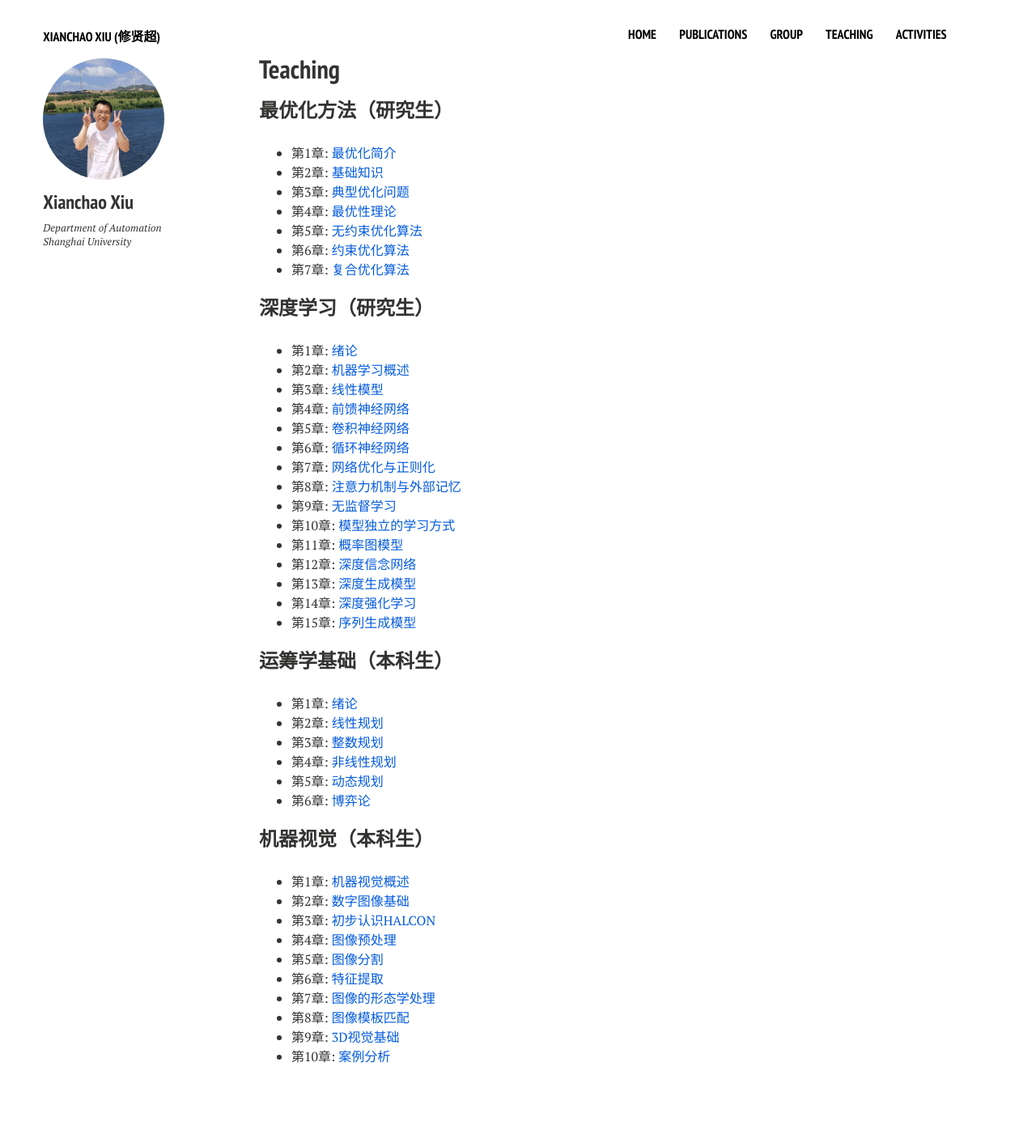
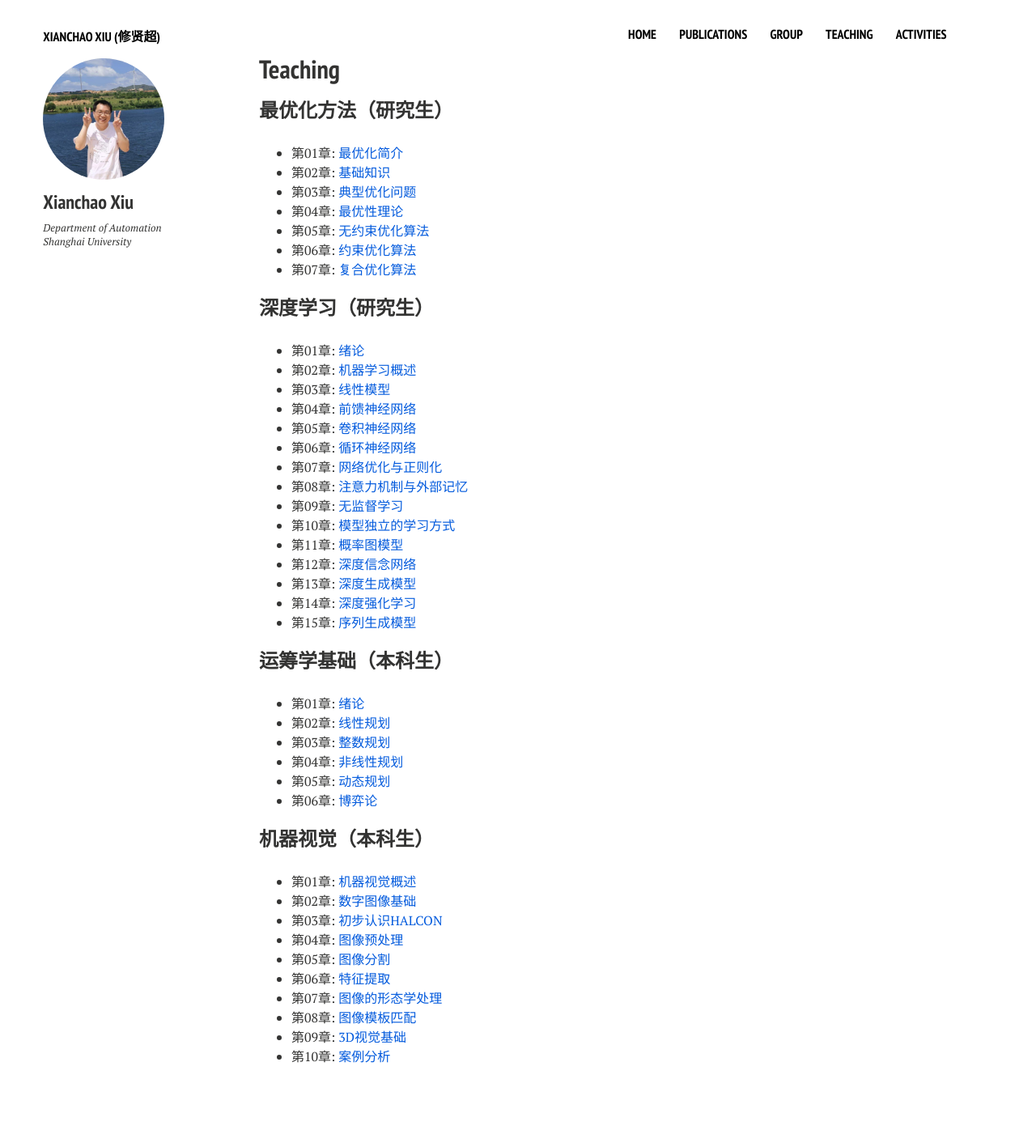
Before and after one commit to xianchaoxiu/xianchaoxiu.github.io, a Jekyll site: the page built from teaching/index.md, in a window 1280 px wide. Shown: the whole page at 81% size. Built offline with Jekyll 4.4.1, drawn with Linux system fonts in a browser that asks for light colours; nearby versions of some CDN libraries.

Commit message:
Update index.md

```diff
--- a/teaching/index.md
+++ b/teaching/index.md
@@ -13,25 +13,25 @@ share: false
 
 
 ### 最优化方法（研究生）
-* 第1章: <a href="../teaching/OPT_1.pdf" class="textlink" target="_blank">最优化简介 </a>
-* 第2章: <a href="../teaching/OPT_2.pdf" class="textlink" target="_blank">基础知识</a>
-* 第3章: <a href="../teaching/OPT_3.pdf" class="textlink" target="_blank">典型优化问题</a>
-* 第4章: <a href="../teaching/OPT_4.pdf" class="textlink" target="_blank">最优性理论</a>
-* 第5章: <a href="../teaching/OPT_5.pdf" class="textlink" target="_blank">无约束优化算法</a>
-* 第6章: <a href="../teaching/OPT_6.pdf" class="textlink" target="_blank">约束优化算法</a>
-* 第7章: <a href="../teaching/OPT_7.pdf" class="textlink" target="_blank">复合优化算法</a>
+* 第01章: <a href="../teaching/OPT_1.pdf" class="textlink" target="_blank">最优化简介 </a>
+* 第02章: <a href="../teaching/OPT_2.pdf" class="textlink" target="_blank">基础知识</a>
+* 第03章: <a href="../teaching/OPT_3.pdf" class="textlink" target="_blank">典型优化问题</a>
+* 第04章: <a href="../teaching/OPT_4.pdf" class="textlink" target="_blank">最优性理论</a>
+* 第05章: <a href="../teaching/OPT_5.pdf" class="textlink" target="_blank">无约束优化算法</a>
+* 第06章: <a href="../teaching/OPT_6.pdf" class="textlink" target="_blank">约束优化算法</a>
+* 第07章: <a href="../teaching/OPT_7.pdf" class="textlink" target="_blank">复合优化算法</a>
 
 
 ### 深度学习（研究生）
-* 第1章: <a href="../teaching/DL_1.pdf" class="textlink" target="_blank">绪论 </a>
-* 第2章: <a href="../teaching/DL_2.pdf" class="textlink" target="_blank">机器学习概述   </a>
-* 第3章: <a href="../teaching/DL_3.pdf" class="textlink" target="_blank">线性模型 </a>
-* 第4章: <a href="../teaching/DL_4.pdf" class="textlink" target="_blank">前馈神经网络 </a>
-* 第5章: <a href="../teaching/DL_5.pdf" class="textlink" target="_blank">卷积神经网络 </a>
-* 第6章: <a href="../teaching/DL_6.pdf" class="textlink" target="_blank">循环神经网络 </a>
-* 第7章: <a href="../teaching/DL_7.pdf" class="textlink" target="_blank">网络优化与正则化</a>
-* 第8章: <a href="../teaching/DL_8.pdf" class="textlink" target="_blank">注意力机制与外部记忆  </a>
-* 第9章: <a href="../teaching/DL_9.pdf" class="textlink" target="_blank">无监督学习</a>
+* 第01章: <a href="../teaching/DL_1.pdf" class="textlink" target="_blank">绪论 </a>
+* 第02章: <a href="../teaching/DL_2.pdf" class="textlink" target="_blank">机器学习概述   </a>
+* 第03章: <a href="../teaching/DL_3.pdf" class="textlink" target="_blank">线性模型 </a>
+* 第04章: <a href="../teaching/DL_4.pdf" class="textlink" target="_blank">前馈神经网络 </a>
+* 第05章: <a href="../teaching/DL_5.pdf" class="textlink" target="_blank">卷积神经网络 </a>
+* 第06章: <a href="../teaching/DL_6.pdf" class="textlink" target="_blank">循环神经网络 </a>
+* 第07章: <a href="../teaching/DL_7.pdf" class="textlink" target="_blank">网络优化与正则化</a>
+* 第08章: <a href="../teaching/DL_8.pdf" class="textlink" target="_blank">注意力机制与外部记忆  </a>
+* 第09章: <a href="../teaching/DL_9.pdf" class="textlink" target="_blank">无监督学习</a>
 * 第10章: <a href="../teaching/DL_10.pdf" class="textlink" target="_blank">模型独立的学习方式 </a>
 * 第11章: <a href="../teaching/DL_11.pdf" class="textlink" target="_blank">概率图模型 </a>
 * 第12章: <a href="../teaching/DL_12.pdf" class="textlink" target="_blank">深度信念网络 </a>
@@ -41,23 +41,23 @@ share: false
 
 
 ### 运筹学基础（本科生）
-* 第1章: <a href="../teaching/OR_1.pdf" class="textlink" target="_blank">绪论 </a>
-* 第2章: <a href="../teaching/OR_2.pdf" class="textlink" target="_blank">线性规划  </a>
-* 第3章: <a href="../teaching/OR_3.pdf" class="textlink" target="_blank">整数规划 </a>
-* 第4章: <a href="../teaching/OR_4.pdf" class="textlink" target="_blank">非线性规划 </a>
-* 第5章: <a href="../teaching/OR_5.pdf" class="textlink" target="_blank">动态规划 </a>
-* 第6章: <a href="../teaching/OR_6.pdf" class="textlink" target="_blank">博弈论 </a>
+* 第01章: <a href="../teaching/OR_1.pdf" class="textlink" target="_blank">绪论 </a>
+* 第02章: <a href="../teaching/OR_2.pdf" class="textlink" target="_blank">线性规划  </a>
+* 第03章: <a href="../teaching/OR_3.pdf" class="textlink" target="_blank">整数规划 </a>
+* 第04章: <a href="../teaching/OR_4.pdf" class="textlink" target="_blank">非线性规划 </a>
+* 第05章: <a href="../teaching/OR_5.pdf" class="textlink" target="_blank">动态规划 </a>
+* 第06章: <a href="../teaching/OR_6.pdf" class="textlink" target="_blank">博弈论 </a>
 
 
 
 ### 机器视觉（本科生）
-* 第1章: <a href="../teaching/MV_1.pdf" class="textlink" target="_blank">机器视觉概述 </a>
-* 第2章: <a href="../teaching/MV_2.pdf" class="textlink" target="_blank">数字图像基础   </a>
-* 第3章: <a href="../teaching/MV_3.pdf" class="textlink" target="_blank">初步认识HALCON </a>
-* 第4章: <a href="../teaching/MV_4.pdf" class="textlink" target="_blank">图像预处理 </a>
-* 第5章: <a href="../teaching/MV_5.pdf" class="textlink" target="_blank">图像分割 </a>
-* 第6章: <a href="../teaching/MV_6.pdf" class="textlink" target="_blank">特征提取 </a>
-* 第7章: <a href="../teaching/MV_7.pdf" class="textlink" target="_blank">图像的形态学处理</a>
-* 第8章: <a href="../teaching/MV_8.pdf" class="textlink" target="_blank">图像模板匹配   </a>
-* 第9章: <a href="../teaching/MV_9.pdf" class="textlink" target="_blank">3D视觉基础 </a>
+* 第01章: <a href="../teaching/MV_1.pdf" class="textlink" target="_blank">机器视觉概述 </a>
+* 第02章: <a href="../teaching/MV_2.pdf" class="textlink" target="_blank">数字图像基础   </a>
+* 第03章: <a href="../teaching/MV_3.pdf" class="textlink" target="_blank">初步认识HALCON </a>
+* 第04章: <a href="../teaching/MV_4.pdf" class="textlink" target="_blank">图像预处理 </a>
+* 第05章: <a href="../teaching/MV_5.pdf" class="textlink" target="_blank">图像分割 </a>
+* 第06章: <a href="../teaching/MV_6.pdf" class="textlink" target="_blank">特征提取 </a>
+* 第07章: <a href="../teaching/MV_7.pdf" class="textlink" target="_blank">图像的形态学处理</a>
+* 第08章: <a href="../teaching/MV_8.pdf" class="textlink" target="_blank">图像模板匹配   </a>
+* 第09章: <a href="../teaching/MV_9.pdf" class="textlink" target="_blank">3D视觉基础 </a>
 * 第10章: <a href="../teaching/MV_10.pdf" class="textlink" target="_blank">案例分析 </a>
```
